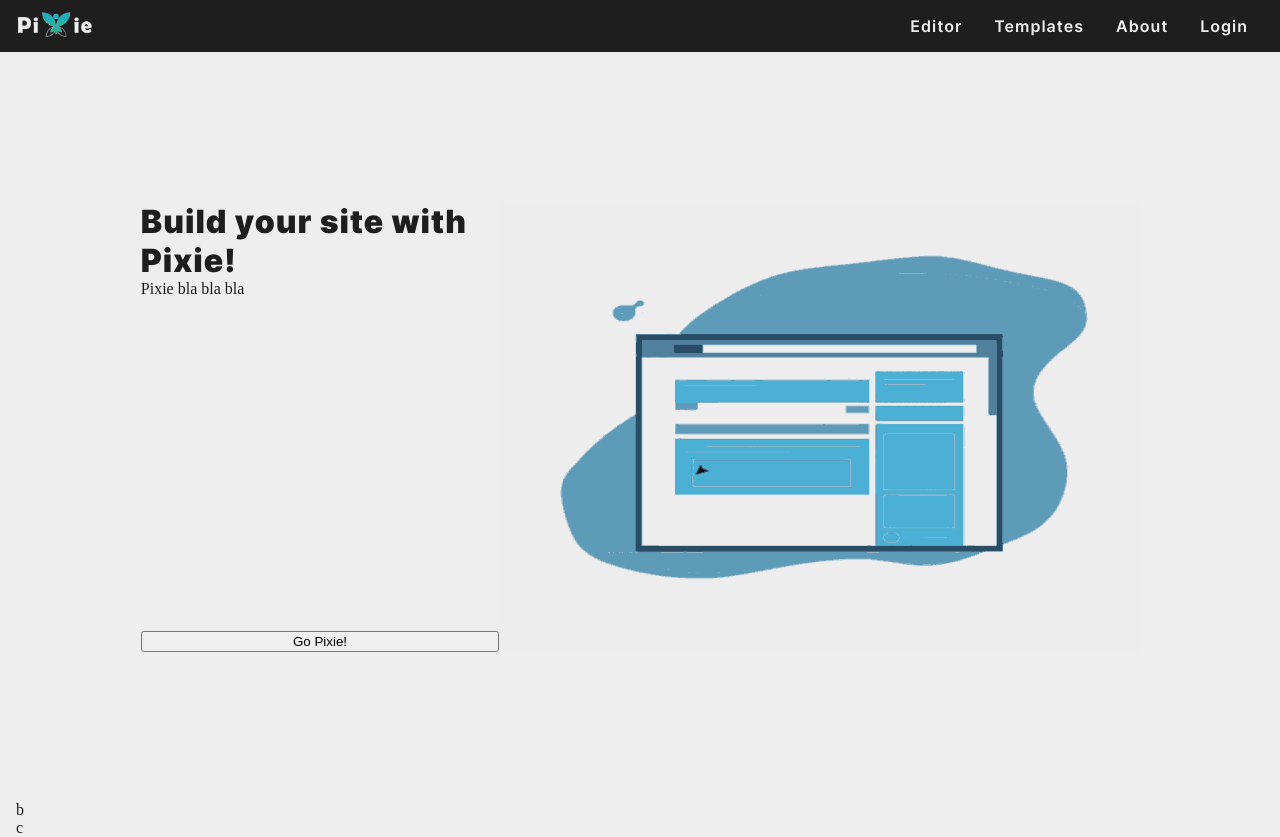
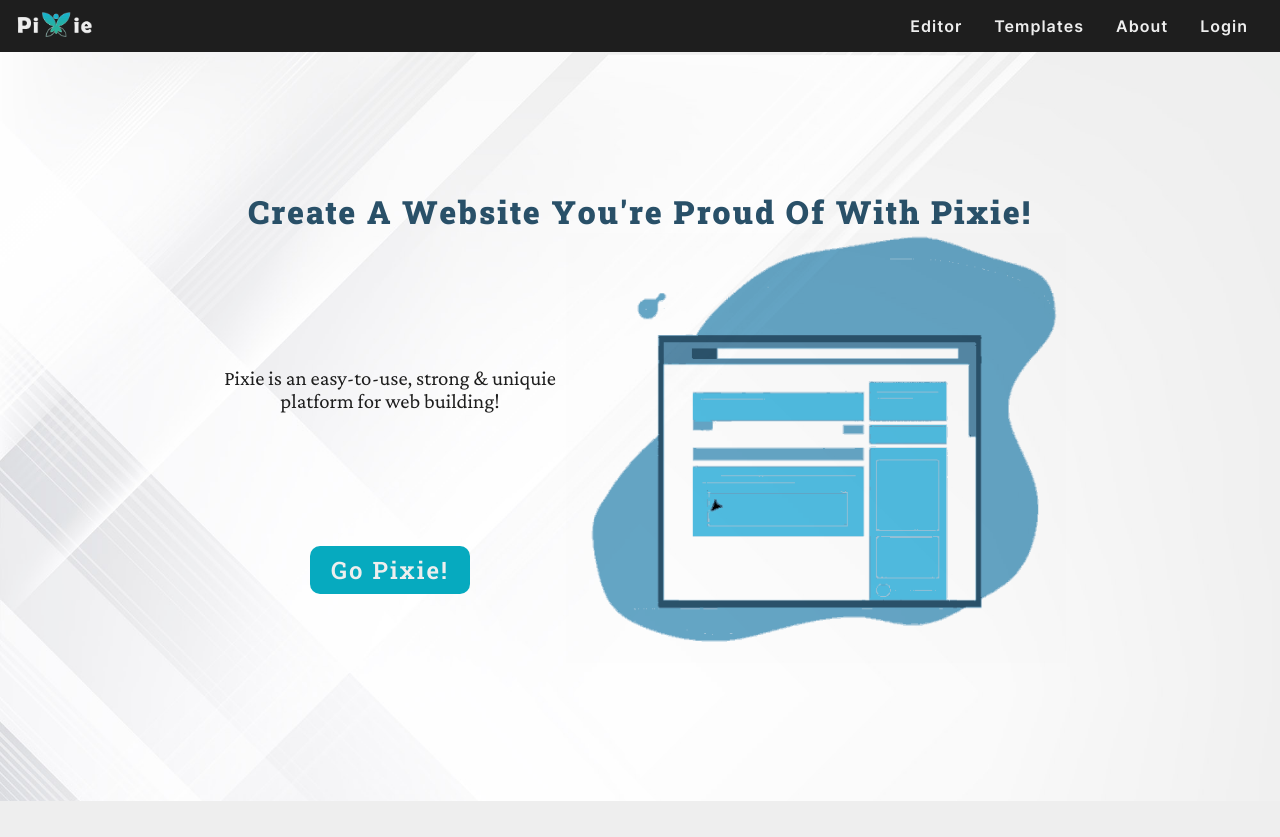
Before and after one commit to Lizon57/Pixie, a React (Create React App) app in the folder frontend/: page / in a window 1280 px wide. After the commit the page ends 801 px from the top, so only its background shows below. Built offline with nearby package versions, Linux system fonts and the light colour scheme.

Commit message:
homepage

```diff
--- a/frontend/src/pages/About.jsx
+++ b/frontend/src/pages/About.jsx
@@ -58,19 +58,18 @@ export class About extends React.Component {
                                 <div className="flex column text">
                                     <h2>We are Pixie!</h2>
                                     <p>
-                                        Pixie is an easy-to-use, strong and uniquie platform for web building.<br />
-                            With Pixie, everyone and every business, can set his own great-looking, responsive and dynamic website,
-                            without any need of technologie knowledge!
-                            </p>
+                                        Pixie is an easy-to-use, strong &amp; uniquie platform for web building.<br />
+                                        With Pixie, everyone and every business, can set his own great-looking, responsive and dynamic website,
+                                        without any need of technologie knowledge!
+                                    </p>
                                     <p>
                                         As for june 2021, Pixie hires hounders web developers that put all they're effory on one and only mission.
-                            </p>
+                                    </p>
                                     <div className="moto">Help you build youre own website!</div>
                                 </div>
                                 <img src="https://d2slcw3kip6qmk.cloudfront.net/marketing/blogs/chart/manage-your-team@2x.png" alt="About us" />
                             </section>
                         </section>
-
 
                         <section className="about-section">
                             <h1 className="title">Contact us</h1>
@@ -111,7 +110,7 @@ export class About extends React.Component {
                                         onClick={this.onSubmit}
                                     >
                                         Submit!
-                        </Button>
+                                    </Button>
                                 </div>
 
                             </form>
--- a/frontend/src/pages/HomePage.jsx
+++ b/frontend/src/pages/HomePage.jsx
@@ -1,25 +1,28 @@
+import { Link } from 'react-router-dom';
 import heroGif from '../assets/img/heroGif.gif';
 
 export function HomePage() {
 
     return (
-        <section className="container home-page-container">
+        <section className="container homepage-background">
             <section className="flex align-center justify-center hero-container">
-                <div className="flex">
-                    <div className="flex column">
-                        <h1>Build your site with Pixie!</h1>
-                        <p>Pixie bla bla bla</p>
-                        <button>Go Pixie!</button>
+                <div>
+                    <h1 className="text-center title">Create a website you're proud of with Pixie!</h1>
+                    <div className="flex wrap">
+                        <div className="flex column wrap content-container">
+                            <p>Pixie is an easy-to-use, strong &amp; uniquie platform for web building!</p>
+                            <Link to="/templates" className="text-center">Go Pixie!</Link>
+                        </div>
+                        <img src={heroGif} alt="Go Pixie!" />
                     </div>
-                    <img src={heroGif} />
                 </div>
             </section>
-            <section className="section-container">
-                b
+            {/* <section className="section-container">
+                Guide
             </section>
             <section className="section-container">
-                c
-            </section>
+                Templates
+            </section> */}
         </section>
     );
 }
--- a/frontend/src/styles/pages/_about.scss
+++ b/frontend/src/styles/pages/_about.scss
@@ -13,10 +13,11 @@
   font-family: inter;
   margin: 0 auto;
   max-width: 370px;
-  padding-block-end: 1.5rem;
+  margin-block-end: 2rem;
 
   @include for-normal-layout {
     max-width: 800px;
+    margin-block-end: 3rem;
   }
 
   &:first-of-type {
--- a/frontend/src/styles/pages/_home-page.scss
+++ b/frontend/src/styles/pages/_home-page.scss
@@ -1,27 +1,72 @@
-.home-page-container {
-  & .hero-container {
-    height: calc(100vh - 51px);
+.homepage-background {
+  background-image: url("../../assets/img/homepageBackground.jpg");
+  background-size: cover;
+  background-attachment: fixed;
+}
 
-    & div {
-      flex-basis: 80%;
-      max-height: 450px;
+.hero-container {
+  height: calc(100vh - 51px);
 
-      & h1 {
-        font-size: 2rem;
-        font-family: inter;
-        font-weight: $fw-extra-bold;
-        letter-spacing: 1px;
+  & h1 {
+    color: $dark-blue;
+    font-size: 2rem;
+    font-weight: $fw-extra-bold;
+    font-family: RobotoSlab;
+    letter-spacing: 2px;
+    text-transform: capitalize;
+  }
+
+  & .content-container {
+    flex-grow: 1;
+
+    @include for-normal-layout {
+      justify-content: space-evenly;
+    }
+
+    p {
+      font-size: 1.3rem;
+      font-family: CrimsonPro;
+      text-align: center;
+      margin: 2rem auto;
+      max-width: 30ch;
+    }
+
+    a {
+      cursor: pointer;
+      border-radius: rem(10px);
+      background-color: $azure;
+      color: $white;
+      font-size: 1.5rem;
+      font-weight: $fw-bold;
+      font-family: RobotoSlab;
+      letter-spacing: 2px;
+      padding: 0.5rem;
+      margin: 0 auto;
+      width: 10rem;
+      transition: all ease-in-out $t-fast;
+
+      @include for-wide-layout {
+        margin-block-end: -2rem;
       }
 
-      p {
-        flex-basis: 100%;
+      &:hover {
+        width: 13rem;
       }
     }
+  }
 
-    img {
+  & img {
+    display: none;
+
+    @include for-normal-layout {
+      display: block;
       mix-blend-mode: multiply;
-      height: auto;
-      width: 700px;
+      margin: 0 auto;
+      width: 300px;
+    }
+
+    @include for-wide-layout {
+      width: 500px;
     }
   }
 }
--- a/frontend/src/styles/setup/_variables.scss
+++ b/frontend/src/styles/setup/_variables.scss
@@ -7,6 +7,7 @@ $light-grey1: #ddd;
 $light-grey2: #ccc;
 $azure: #06aabf;
 $green-azure: #14a78c;
+$dark-blue: #295068;
 $blue: #31326f;
 $orange: #ff5722;
 $green: #81b214;
```
Also changed, not shown: frontend/src/assets/img/heroGif.gif, frontend/src/assets/img/homepageBackground.jpg (added), frontend/src/styles/cmps/_homepage-hero.scss (added).
